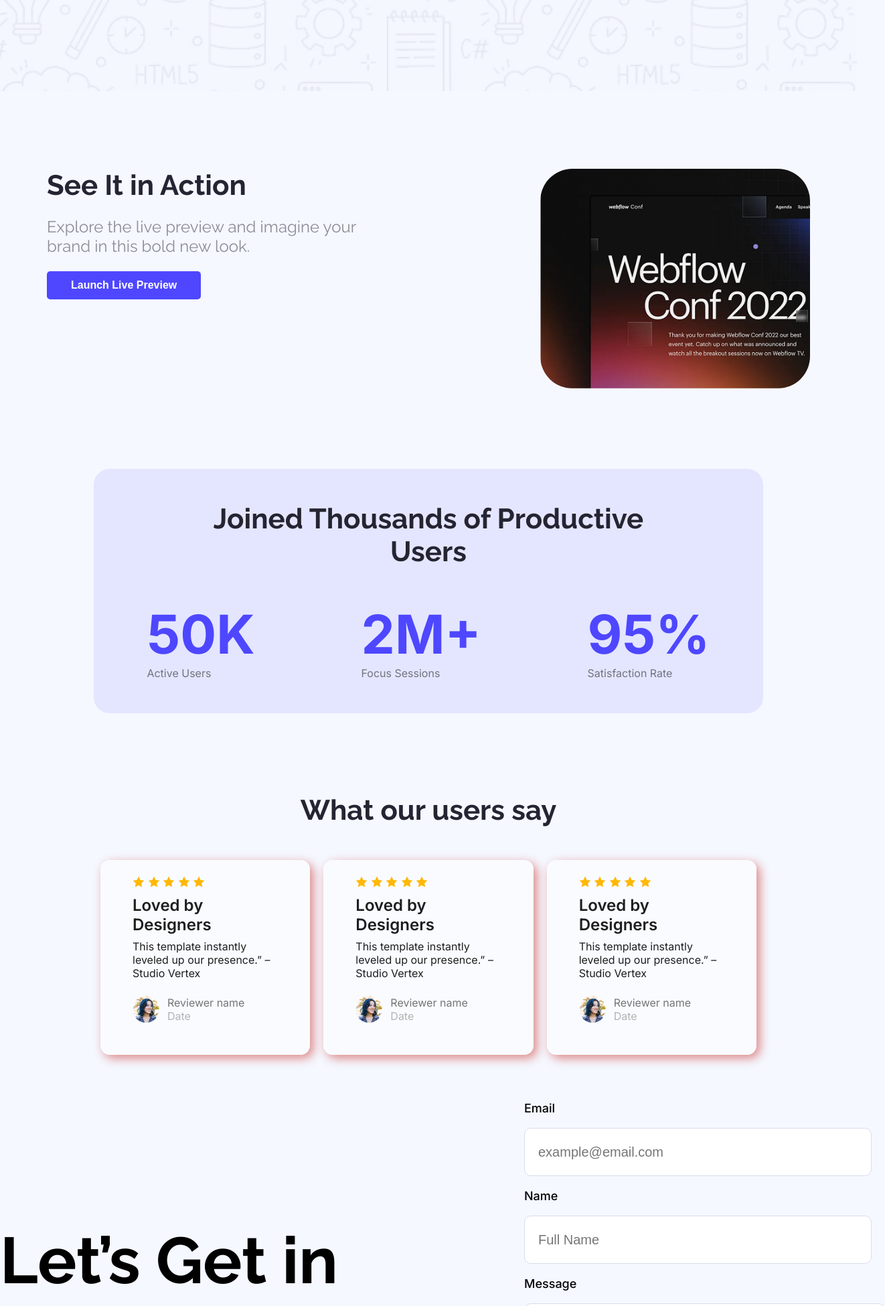
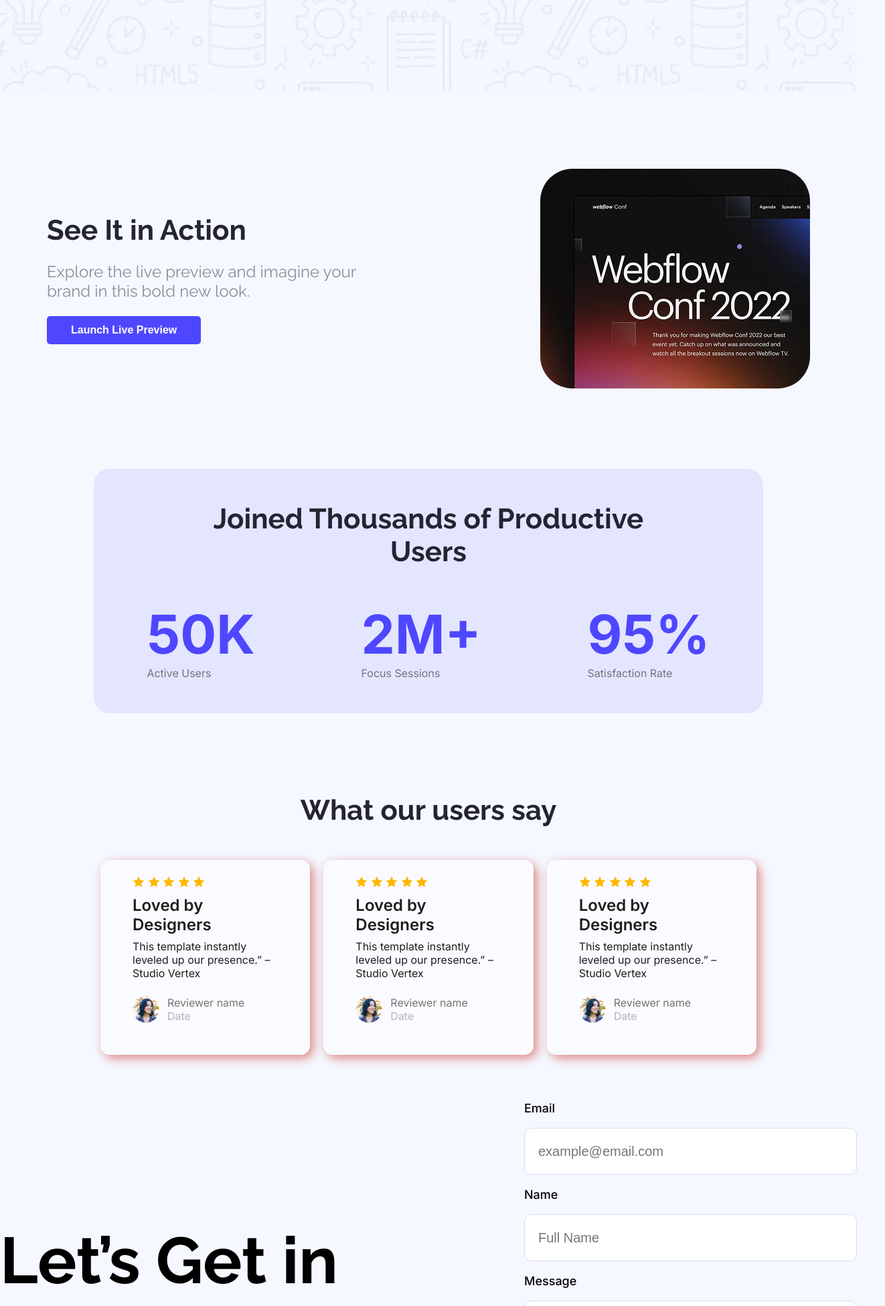
Before and after one commit to ahsanrafi501/Assignment-1, a plain HTML site: page index.html in a window 1280 px wide. Shown: the part 850-2800 px from the top of the page at 67% size, 1322 px wide, since content can reach past the window. Drawn offline with Linux system fonts and the light colour scheme.

Commit message:
Complete Assignment

```diff
--- a/index.html
+++ b/index.html
@@ -23,7 +23,7 @@
 
         <!-- Navigation Bar Starts From Here -->
         <nav>
-            <h2 class="inter-font">B12A01</h2>
+            <h2 class="inter-font">LOGO</h2>
             <button class="primary-btn">Sign Up</button>
         </nav>
         <div class="banner">
@@ -39,7 +39,7 @@
                 <p class="action-description">Explore the live preview and imagine your brand in this bold new look.</p>
                 <button class="primary-btn">Launch Live Preview</button>
             </div>
-            <img src="Assets/wc-big.png" alt="Webflow conf 2022" class="action-img">
+            <img src="Assets/wc-mini.png" alt="Webflow conf 2022" class="action-img">
         </section>
 
         <section class="productive-user">
@@ -131,7 +131,6 @@
         <section class="forms-container">
             <h2 class="forms-heading">Let’s Get in Touch</h2>
             <div class="forms inter-font">
-
                 <div>
                     <label for="email">Email</label>
                 </div>
@@ -148,8 +147,7 @@
                     <label for="email">Message</label>
                 </div>
                 <div>
-                    <textarea cols="50" rows="10" name="" id="" placeholder="write your message...."></textarea>
-
+                    <textarea name="" id="" placeholder="write your message...."></textarea>
                 </div>
                 <div>
                     <button class="primary-btn">Get In Touch</button>
--- a/styles/styles.css
+++ b/styles/styles.css
@@ -76,6 +76,7 @@ header nav {
 .action{
     display: flex;
     justify-content: center;
+    align-items: center;
     margin-top: 116px;
     gap: 220px;
 }
@@ -101,8 +102,6 @@ header nav {
     width: 403px;
     height: 328px;
     border-radius: 48px;
-    object-fit: cover;
-    object-position: top left;
 }
 
 .productive-user{
@@ -135,6 +134,8 @@ header nav {
     color: rgba(0, 0, 0, 0.5);
     padding-bottom: 50px;
 }
+
+
 
 
 /* User Feedback Section Styles */
@@ -208,12 +209,14 @@ header nav {
 
 
 /* Forms Styles */
+
+
 .forms-container{
     display: flex;
     justify-content: space-around;
     /* margin: 92px 14px 150px; */
 }
-.forms{
+.forms {
     width: 497px;
     align-items: center;
 }
@@ -236,13 +239,13 @@ header nav {
 }
 
 .forms input{
+    font-size: 20px;
     background-color: #fff;
     height: 70px;
     width: 497px;
     border: 1px solid #D6DDED;
     border-radius: 10px;
     padding-left: 20px;
-    font-size: 20px;
 }
 
 .forms button{
@@ -252,8 +255,9 @@ header nav {
 
 .forms textarea{
     font-size: 20px;
+    background-color: #fff;
+    height: 135px;
     width: 497px;
-    height: 135px;
     border: 1px solid #D6DDED;
     border-radius: 10px;
     padding: 20px;
@@ -261,6 +265,12 @@ header nav {
 
 .forms div{
     margin: 19px 0px;
+}
+
+.forms textarea,
+.forms input,
+.forms button {
+    box-sizing: border-box;
 }
 
 
```
